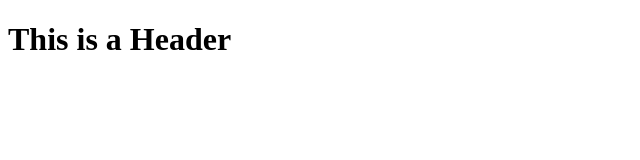
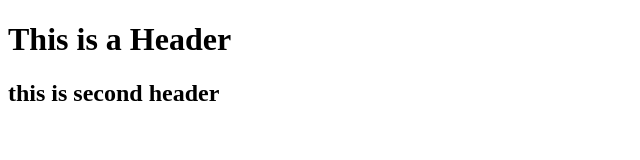
Before and after one commit to mir-shakir/git-test, a website: page index.html in a window 1280 px wide. Shown: the whole page, without its empty margins (0-640 px from the left). Drawn offline with Linux system fonts and the light colour scheme.

Commit message:
second commit

```diff
--- a/index.html
+++ b/index.html
@@ -3,5 +3,6 @@
     <head></head>
     <body>
         <h1>This is a Header</h1>
+        <h2>this is second header</h2>
     </body>
     </html>
```
Also changed, not shown: package.json (added, +13 -0 lines), 1 other file.
